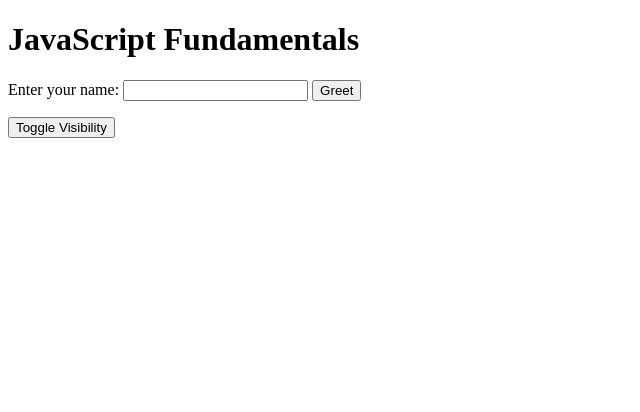
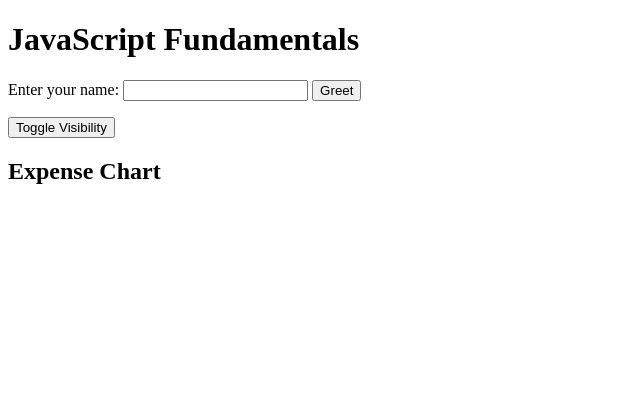
Before and after one commit to Powerlearnproject/week-3-javascript-chepkiruibetty, a plain HTML site: page index.html in a window 1280 px wide. Shown: the whole page, without its empty margins (0-640 px from the left). Drawn offline with nearby package versions, Linux system fonts and the light colour scheme.

Commit message:
created the canvas element in html file

```diff
--- a/index.html
+++ b/index.html
@@ -24,6 +24,12 @@
     <div>
         <button id="toggleButton">Toggle Visibility</button>
         <p id="toggleText" class="hidden">Show or Hide.</p>
+
+        <!-- Canvas element for Chart.js -->
+    <div>
+        <h2>Expense Chart</h2>
+        <canvas id="expenseChart" width="400" height="200"></canvas>
+    </div>
         <!-- Link to Chart.js library -->
     <script src="https://cdn.jsdelivr.net/npm/chart.js"></script>
 
```
